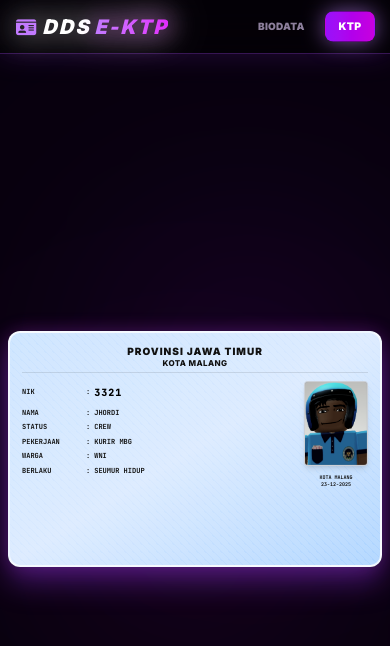
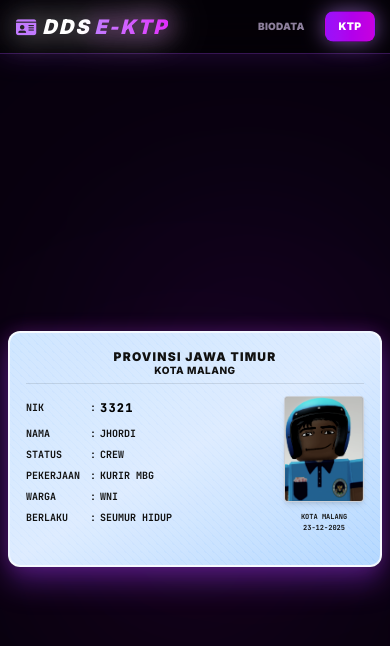
Before and after one commit to sleepyarya/JRDStore, a Vue app: page / in a window 390 px wide. Both pictures are taken after a click on the button "KTP". Shown: the top 646 px of the page. Built offline with nearby package versions, Linux system fonts and the light colour scheme.

Commit message:
fix: adjust mobile sizes in KTP card to eliminate excessive empty space

```diff
--- a/src/App.vue
+++ b/src/App.vue
@@ -106,7 +106,7 @@
         <!-- KTP TAB -->
         <div v-else-if="activeTab === 'ktp'" class="w-full max-w-3xl flex justify-center perspective-1000" style="will-change: transform, opacity;">
           <!-- KTP Card design -->
-          <div class="w-full relative aspect-[1.586/1] bg-gradient-to-br from-[#c4e0ff] via-[#d6e8ff] to-[#a3cfff] rounded-xl sm:rounded-3xl shadow-[0_15px_30px_rgba(147,51,234,0.4),0_0_20px_rgba(217,70,239,0.2)] sm:shadow-[0_30px_60px_rgba(147,51,234,0.4),0_0_40px_rgba(217,70,239,0.2)] border-2 sm:border-4 border-white/80 overflow-hidden text-[#111] p-3 sm:p-6 md:p-10 flex flex-col transform transition-transform hover:rotate-y-2 hover:rotate-x-2 hover:scale-[1.02] duration-300 group will-change-transform">
+          <div class="w-full relative aspect-[1.586/1] bg-gradient-to-br from-[#c4e0ff] via-[#d6e8ff] to-[#a3cfff] rounded-xl sm:rounded-3xl shadow-[0_15px_30px_rgba(147,51,234,0.4),0_0_20px_rgba(217,70,239,0.2)] sm:shadow-[0_30px_60px_rgba(147,51,234,0.4),0_0_40px_rgba(217,70,239,0.2)] border-2 sm:border-4 border-white/80 overflow-hidden text-[#111] p-4 sm:p-6 md:p-10 flex flex-col justify-center transform transition-transform hover:rotate-y-2 hover:rotate-x-2 hover:scale-[1.02] duration-300 group will-change-transform">
 
             <!-- Background pattern -->
             <div class="absolute inset-0 opacity-15 pointer-events-none mix-blend-overlay" style="background-image: repeating-linear-gradient(45deg, #000 0, #000 1px, transparent 0, transparent 50%); background-size: 8px 8px; sm:background-size: 12px 12px; will-change: transform;"></div>
@@ -115,19 +115,19 @@
             <div class="absolute inset-0 opacity-0 group-hover:opacity-30 transition-opacity duration-500 pointer-events-none mix-blend-color-dodge bg-gradient-to-tr from-transparent via-purple-300 to-transparent" style="will-change: opacity;"></div>
 
             <!-- Header -->
-            <div class="text-center mb-2 sm:mb-6 relative z-10 border-b border-black/10 sm:border-b-2 pb-1 sm:pb-2">
-              <h2 class="text-[10px] sm:text-xl md:text-2xl font-black tracking-widest uppercase leading-tight">PROVINSI JAWA TIMUR</h2>
-              <h3 class="text-[8px] sm:text-lg md:text-xl font-bold tracking-wider uppercase leading-tight">KOTA MALANG</h3>
+            <div class="text-center mb-3 sm:mb-6 relative z-10 border-b border-black/10 sm:border-b-2 pb-1.5 sm:pb-2">
+              <h2 class="text-xs sm:text-xl md:text-2xl font-black tracking-widest uppercase leading-tight">PROVINSI JAWA TIMUR</h2>
+              <h3 class="text-[10px] sm:text-lg md:text-xl font-bold tracking-wider uppercase leading-tight">KOTA MALANG</h3>
             </div>
 
             <!-- Body -->
-            <div class="flex gap-2 sm:gap-4 md:gap-8 flex-1 relative z-10">
+            <div class="flex gap-3 sm:gap-4 md:gap-8 flex-1 relative z-10">
               <!-- Text Info -->
-              <div class="flex-1 flex flex-col text-[7px] sm:text-sm md:text-base font-bold gap-1 sm:gap-2 md:gap-3 font-mono">
+              <div class="flex-1 flex flex-col text-[10px] sm:text-sm md:text-base font-bold gap-1.5 sm:gap-2 md:gap-3 font-mono">
                 <div class="flex mt-1 sm:mt-2 items-center">
                   <span class="w-16 sm:w-28 md:w-40 uppercase">NIK</span>
                   <span class="mr-1 sm:mr-3">:</span>
-                  <span class="text-[10px] sm:text-2xl md:text-3xl tracking-[0.1em] sm:tracking-[0.2em] font-black text-black">3321</span>
+                  <span class="text-xs sm:text-2xl md:text-3xl tracking-[0.1em] sm:tracking-[0.2em] font-black text-black">3321</span>
                 </div>
 
                 <div class="flex mt-1 sm:mt-3">
@@ -162,13 +162,13 @@
               </div>
 
               <!-- Photo & Signature Area -->
-              <div class="w-16 sm:w-32 md:w-44 flex flex-col items-center gap-1 sm:gap-3 shrink-0">
+              <div class="w-20 sm:w-32 md:w-44 flex flex-col items-center gap-1.5 sm:gap-3 shrink-0">
                 <!-- Pas Foto Sebatas Dada -->
                 <div class="w-full aspect-[3/4] rounded sm:rounded-lg border sm:border-2 border-white/50 overflow-hidden bg-gray-400 shadow-md sm:shadow-xl relative z-10">
                   <img src="/ktp-crop.png" alt="Pas Foto" class="w-full h-full object-cover object-top grayscale-[30%] contrast-110 sepia-[10%] will-change-transform" />
                 </div>
                 <!-- Signature Loc & Date -->
-                <div class="text-[5px] sm:text-[10px] md:text-xs text-center font-bold font-mono uppercase mt-1">
+                <div class="text-[7px] sm:text-[10px] md:text-xs text-center font-bold font-mono uppercase mt-1">
                   <div>KOTA MALANG</div>
                   <div>23-12-2025</div>
                 </div>
```
